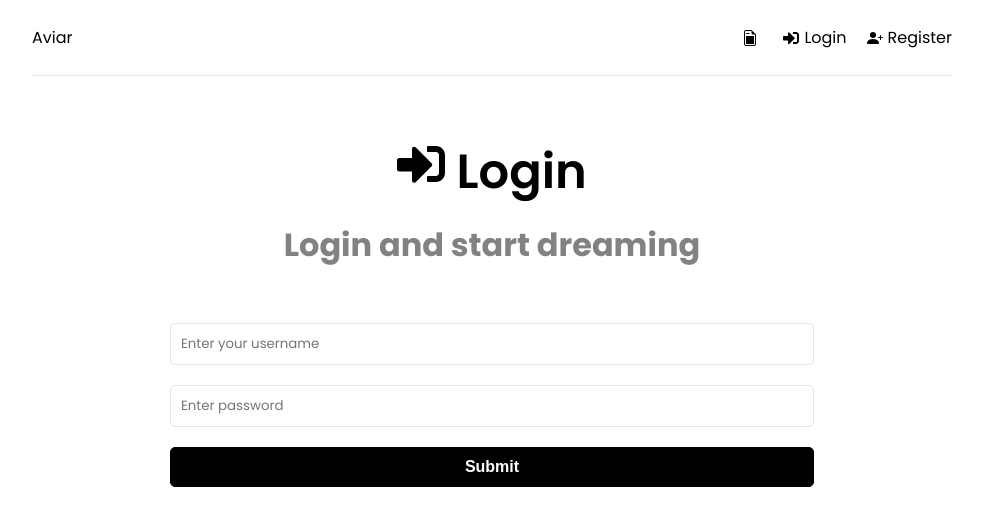
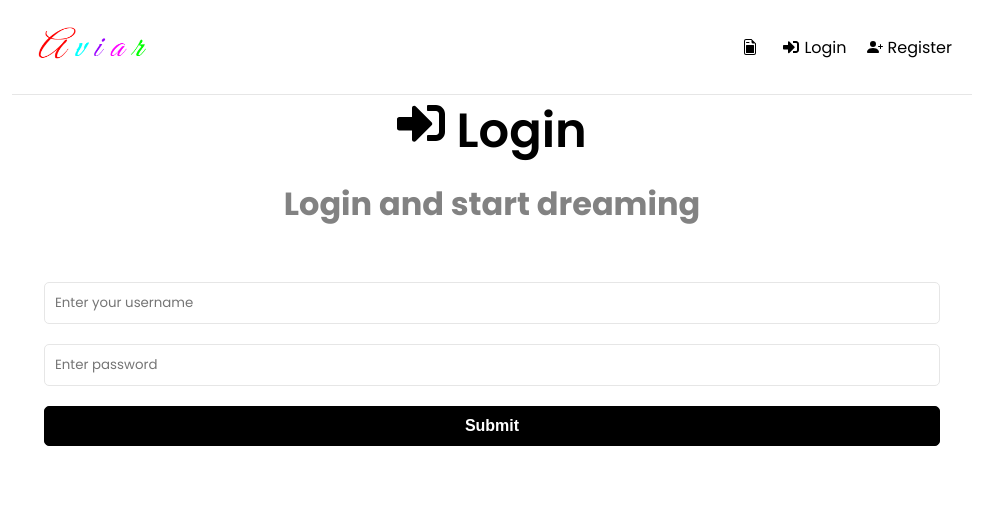
Before and after one commit to ChaceN89/Aviar, a React (Create React App) app in the folder frontend/: page /login in a window 1280 px wide. Shown: the top 526 px of the page, without its empty margins (148-1131 px from the left). Built offline with nearby package versions, Linux system fonts and the light colour scheme.

Commit message:
Added Aviar Logo, full fill on starry background

```diff
--- a/frontend/src/components/Header.jsx
+++ b/frontend/src/components/Header.jsx
@@ -59,11 +59,10 @@ const id = '623e64b6b128d076a86cf623'
 
   return (
     <header className='header '>
-      <div className='logo'>
-        <Link to='/'>Aviar</Link>
-
-        {/* can add logo here */}
-        {/* <img alt="Logo" src="aviarLogo.png"  />  */}
+      <div>
+        <Link to='/'>
+          <img className='logo' alt="Logo" src="aviarLogo.png" />
+        </Link>
       </div>
       <ul>
 
--- a/frontend/src/index.css
+++ b/frontend/src/index.css
@@ -54,19 +54,18 @@ h3 {
 
 .container {
   width: 100%;
-  max-width: 960px;
-  margin: 0 auto;
-  padding: 0 20px;
   text-align: center;
 }
 
 .header {
   display: flex;
   justify-content: space-between;
+  align-content: center;
   align-items: center;
-  padding: 20px 0;
+  padding: 20px 20px;
+  max-width: 960px;
   border-bottom: 1px solid #e6e6e6;
-  margin-bottom: 60px;
+  margin: 0 auto;
 }
 
 .header ul {
@@ -101,6 +100,10 @@ h3 {
 
 .heading p {
   color: #828282;
+}
+
+.logo {
+  max-width: 120px;
 }
 
 .form,
```
